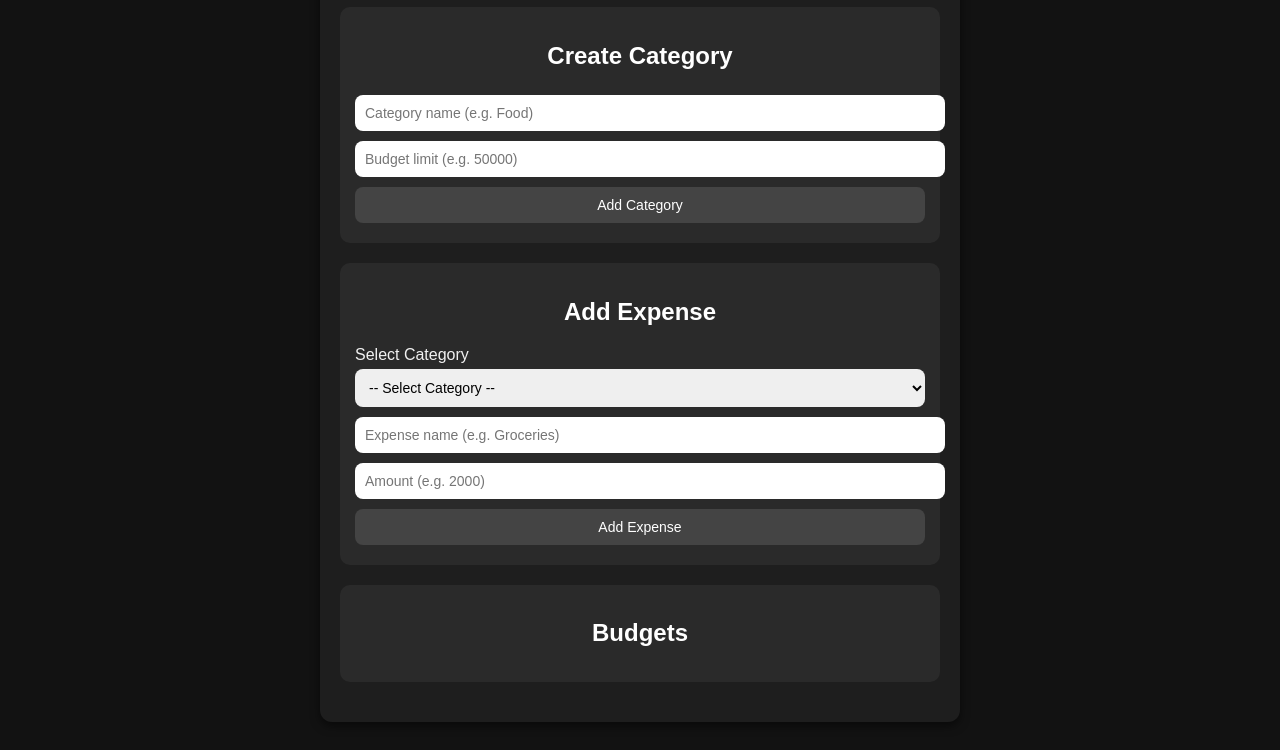
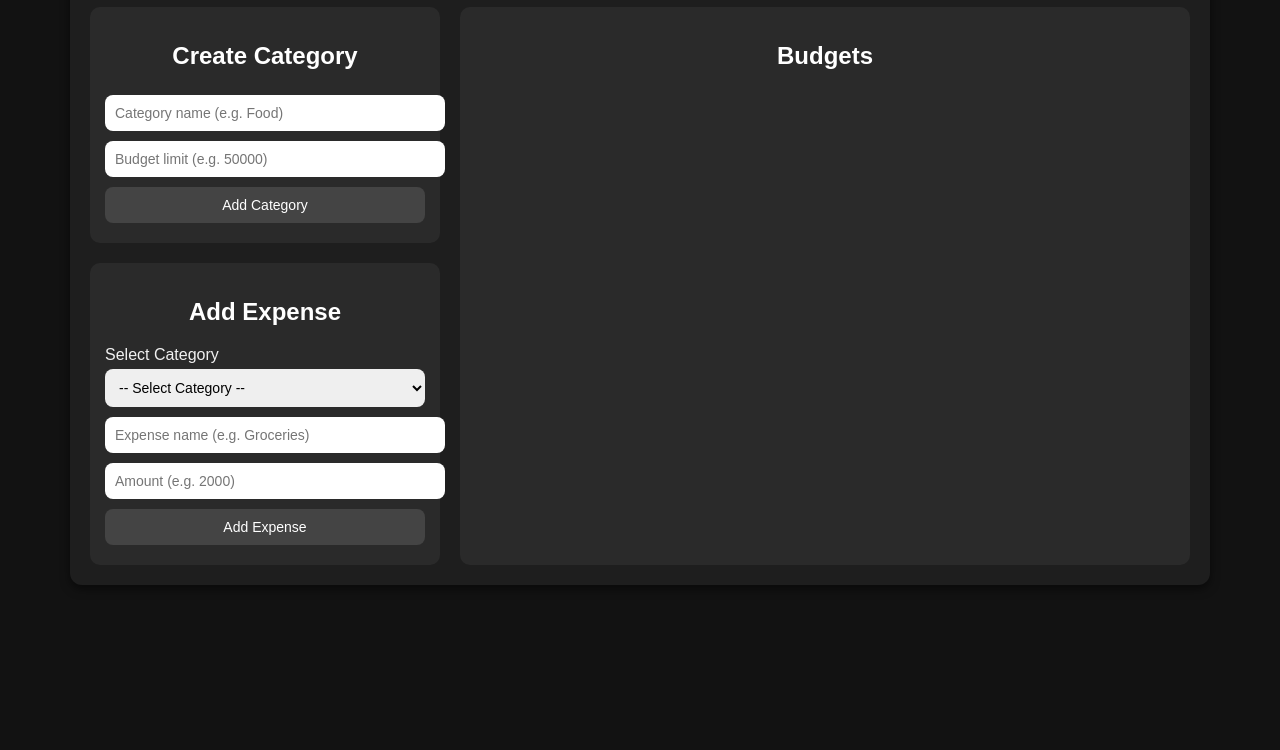
Before and after one commit to Moh-prog58/Budget-Tracker, a plain HTML site: page index.html in a window 1280 px wide. Shown: the part 121-871 px from the top of the page. After the commit the page ends 800 px from the top, so only its background shows below. Drawn offline with Linux system fonts and the light colour scheme.

Commit message:
update: html and css

```diff
--- a/index.html
+++ b/index.html
@@ -10,6 +10,9 @@
   <div class="container">
     <h1>Budget Tracker</h1>
 
+    <div class="content">
+      <!-- Left side (forms) -->
+      <div class="forms">
         <div class="section">
           <h2>Create Category</h2>
           <input type="text" id="categoryName" placeholder="Category name (e.g. Food)">
@@ -27,10 +30,12 @@
           <input type="number" id="expenseAmount" placeholder="Amount (e.g. 2000)">
           <button id="addExpenseBtn">Add Expense</button>
         </div>
+      </div>
 
-    <div class="section">
+      <div class="budget-cards">
         <h2>Budgets</h2>
         <div id="categoriesList"></div>
+      </div>
     </div>
   </div>
 
--- a/style.css
+++ b/style.css
@@ -8,7 +8,7 @@ body {
 }
 
 .container {
-  max-width: 600px;
+  max-width: 1100px;
   width: 100%;
   background: #1e1e1e;
   padding: 20px;
@@ -21,8 +21,30 @@ h1, h2 {
   color: #fff;
 }
 
+.content {
+  display: flex;
+  gap: 20px;
+  margin-top: 20px;
+}
+
+/* Left column (forms) */
+.forms {
+  flex: 1;
+  display: flex;
+  flex-direction: column;
+  gap: 20px;
+}
+
+.budget-cards {
+  flex: 2;
+  background: #2a2a2a;
+  padding: 15px;
+  border-radius: 10px;
+  overflow-y: auto;
+  max-height: 80vh;
+}
+
 .section {
-  margin-bottom: 20px;
   padding: 15px;
   background: #2a2a2a;
   border-radius: 10px;
```
Lines whose indentation alone changed are shown as unchanged.
